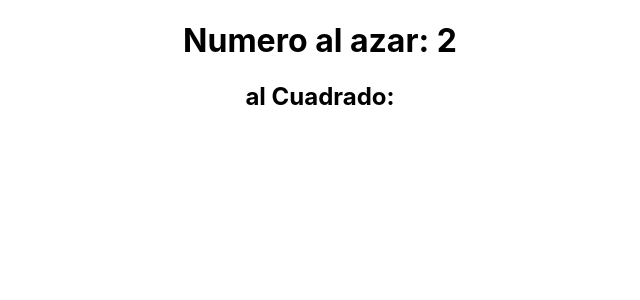
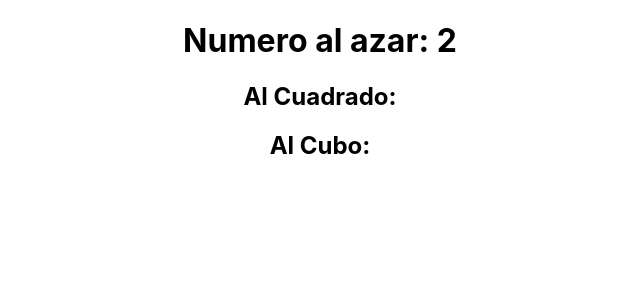
Before and after one commit to srblick/piedrapapeltijeraGrupoX, a React (Create React App) app: page / in a window 1280 px wide. Shown: the top 300 px of the page, without its empty margins (320-960 px from the left). Built offline with nearby package versions, Linux system fonts and the light colour scheme.

Commit message:
es una prueba con branch

```diff
--- a/src/App.js
+++ b/src/App.js
@@ -9,8 +9,8 @@ function App() {
   return (
     <div className="App">
       <h1> Numero al azar: {numero}</h1>
-      <h2> al Cuadrado: {numero => numero*numero}</h2>
-
+      <h2> Al Cuadrado: {numero => numero*numero}</h2>
+      <h2> Al Cubo: {numero => numero*numero*numero}</h2>
     </div>
   );
 }
```
